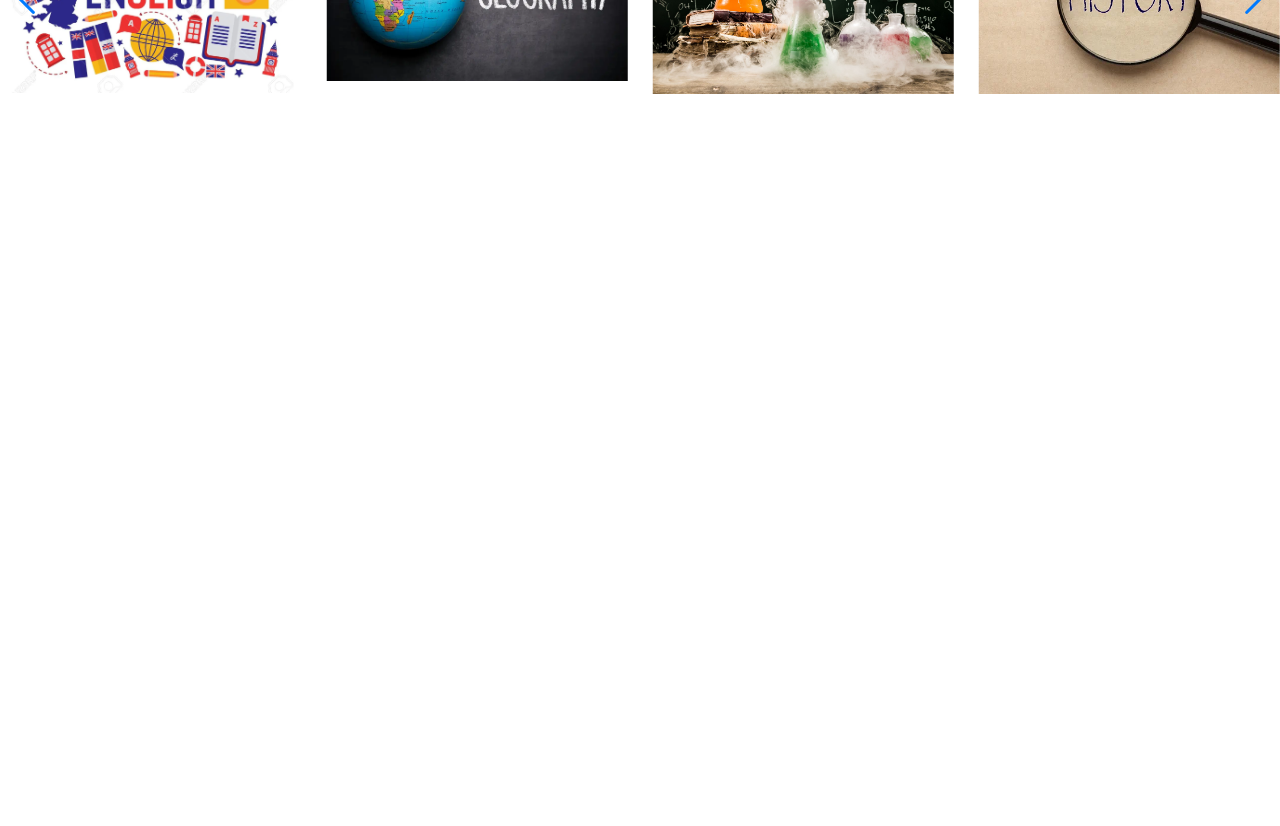
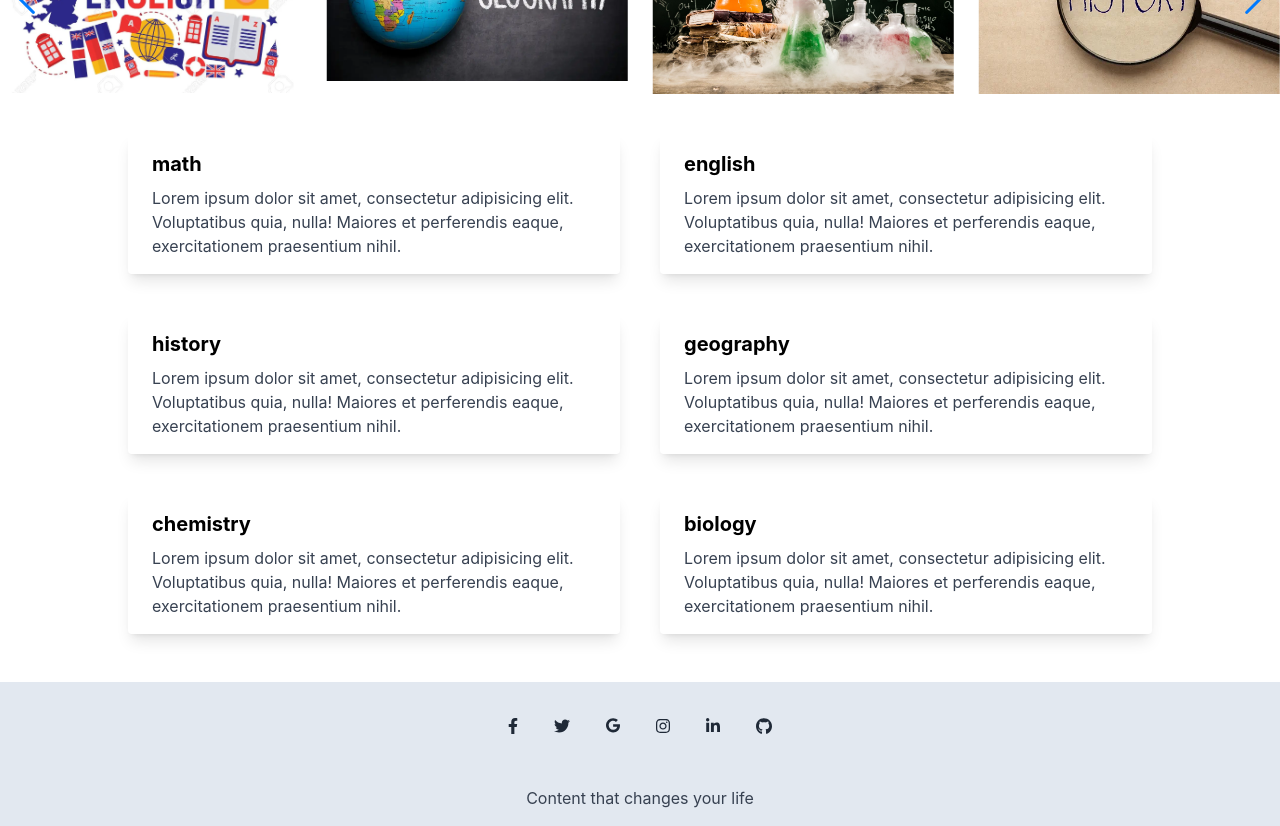
Before and after one commit to Jeko0/home_worker, a React (Create React App) app in the folder frontend/: page / in a window 1280 px wide. Shown: the part 660-1486 px from the top of the page. Before the commit the page ends 800 px from the top, so only its background shows below. Built offline with nearby package versions, Linux system fonts and the light colour scheme.

Commit message:
added footer

```diff
--- a/frontend/src/components/Button.jsx
+++ b/frontend/src/components/Button.jsx
@@ -14,7 +14,7 @@ export const Button = ({bgColor, color, size, text, borderRadius}) => {
   return (
     <button type="button"
     style={{backgroundColor: bgColor, color, borderRadius}}
-    className={`text-${size} p-3 hover:drop-shadow-xl`}
+    className={`text-${size} px-4 py-1 hover:drop-shadow-xl`}
     onClick={redirectUser}>
       {text}
     </button>
--- /dev/null
+++ b/frontend/src/components/Footer.jsx
@@ -0,0 +1,119 @@
+import React from "react";
+
+export const Footer = () => {
+  return (
+    <footer className="text-center text-white bg-slate-200 mt-12" >
+      <div className="container mx-auto pt-9">
+        <div className="flex justify-center mb-9">
+          <a href="#!" className="mr-9 text-gray-800">
+            <svg
+              aria-hidden="true"
+              focusable="false"
+              data-prefix="fab"
+              data-icon="facebook-f"
+              className="svg-inline--fa fa-facebook-f w-2.5"
+              role="img"
+              xmlns="http://www.w3.org/2000/svg"
+              viewBox="0 0 320 512"
+            >
+              <path
+                fill="currentColor"
+                d="M279.14 288l14.22-92.66h-88.91v-60.13c0-25.35 12.42-50.06 52.24-50.06h40.42V6.26S260.43 0 225.36 0c-73.22 0-121.08 44.38-121.08 124.72v70.62H22.89V288h81.39v224h100.17V288z"
+              ></path>
+            </svg>
+          </a>
+          <a href="#!" className="mr-9 text-gray-800">
+            <svg
+              aria-hidden="true"
+              focusable="false"
+              data-prefix="fab"
+              data-icon="twitter"
+              className="svg-inline--fa fa-twitter w-4"
+              role="img"
+              xmlns="http://www.w3.org/2000/svg"
+              viewBox="0 0 512 512"
+            >
+              <path
+                fill="currentColor"
+                d="M459.37 151.716c.325 4.548.325 9.097.325 13.645 0 138.72-105.583 298.558-298.558 298.558-59.452 0-114.68-17.219-161.137-47.106 8.447.974 16.568 1.299 25.34 1.299 49.055 0 94.213-16.568 130.274-44.832-46.132-.975-84.792-31.188-98.112-72.772 6.498.974 12.995 1.624 19.818 1.624 9.421 0 18.843-1.3 27.614-3.573-48.081-9.747-84.143-51.98-84.143-102.985v-1.299c13.969 7.797 30.214 12.67 47.431 13.319-28.264-18.843-46.781-51.005-46.781-87.391 0-19.492 5.197-37.36 14.294-52.954 51.655 63.675 129.3 105.258 216.365 109.807-1.624-7.797-2.599-15.918-2.599-24.04 0-57.828 46.782-104.934 104.934-104.934 30.213 0 57.502 12.67 76.67 33.137 23.715-4.548 46.456-13.32 66.599-25.34-7.798 24.366-24.366 44.833-46.132 57.827 21.117-2.273 41.584-8.122 60.426-16.243-14.292 20.791-32.161 39.308-52.628 54.253z"
+              ></path>
+            </svg>
+          </a>
+          <a href="#!" className="mr-9 text-gray-800">
+            <svg
+              aria-hidden="true"
+              focusable="false"
+              data-prefix="fab"
+              data-icon="google"
+              className="svg-inline--fa fa-google w-3.5"
+              role="img"
+              xmlns="http://www.w3.org/2000/svg"
+              viewBox="0 0 488 512"
+            >
+              <path
+                fill="currentColor"
+                d="M488 261.8C488 403.3 391.1 504 248 504 110.8 504 0 393.2 0 256S110.8 8 248 8c66.8 0 123 24.5 166.3 64.9l-67.5 64.9C258.5 52.6 94.3 116.6 94.3 256c0 86.5 69.1 156.6 153.7 156.6 98.2 0 135-70.4 140.8-106.9H248v-85.3h236.1c2.3 12.7 3.9 24.9 3.9 41.4z"
+              ></path>
+            </svg>
+          </a>
+          <a href="#!" className="mr-9 text-gray-800">
+            <svg
+              aria-hidden="true"
+              focusable="false"
+              data-prefix="fab"
+              data-icon="instagram"
+              className="svg-inline--fa fa-instagram w-3.5"
+              role="img"
+              xmlns="http://www.w3.org/2000/svg"
+              viewBox="0 0 448 512"
+            >
+              <path
+                fill="currentColor"
+                d="M224.1 141c-63.6 0-114.9 51.3-114.9 114.9s51.3 114.9 114.9 114.9S339 319.5 339 255.9 287.7 141 224.1 141zm0 189.6c-41.1 0-74.7-33.5-74.7-74.7s33.5-74.7 74.7-74.7 74.7 33.5 74.7 74.7-33.6 74.7-74.7 74.7zm146.4-194.3c0 14.9-12 26.8-26.8 26.8-14.9 0-26.8-12-26.8-26.8s12-26.8 26.8-26.8 26.8 12 26.8 26.8zm76.1 27.2c-1.7-35.9-9.9-67.7-36.2-93.9-26.2-26.2-58-34.4-93.9-36.2-37-2.1-147.9-2.1-184.9 0-35.8 1.7-67.6 9.9-93.9 36.1s-34.4 58-36.2 93.9c-2.1 37-2.1 147.9 0 184.9 1.7 35.9 9.9 67.7 36.2 93.9s58 34.4 93.9 36.2c37 2.1 147.9 2.1 184.9 0 35.9-1.7 67.7-9.9 93.9-36.2 26.2-26.2 34.4-58 36.2-93.9 2.1-37 2.1-147.8 0-184.8zM398.8 388c-7.8 19.6-22.9 34.7-42.6 42.6-29.5 11.7-99.5 9-132.1 9s-102.7 2.6-132.1-9c-19.6-7.8-34.7-22.9-42.6-42.6-11.7-29.5-9-99.5-9-132.1s-2.6-102.7 9-132.1c7.8-19.6 22.9-34.7 42.6-42.6 29.5-11.7 99.5-9 132.1-9s102.7-2.6 132.1 9c19.6 7.8 34.7 22.9 42.6 42.6 11.7 29.5 9 99.5 9 132.1s2.7 102.7-9 132.1z"
+              ></path>
+            </svg>
+          </a>
+          <a href="#!" className="mr-9 text-gray-800">
+            <svg
+              aria-hidden="true"
+              focusable="false"
+              data-prefix="fab"
+              data-icon="linkedin-in"
+              className="svg-inline--fa fa-linkedin-in w-3.5"
+              role="img"
+              xmlns="http://www.w3.org/2000/svg"
+              viewBox="0 0 448 512"
+            >
+              <path
+                fill="currentColor"
+                d="M100.28 448H7.4V148.9h92.88zM53.79 108.1C24.09 108.1 0 83.5 0 53.8a53.79 53.79 0 0 1 107.58 0c0 29.7-24.1 54.3-53.79 54.3zM447.9 448h-92.68V302.4c0-34.7-.7-79.2-48.29-79.2-48.29 0-55.69 37.7-55.69 76.7V448h-92.78V148.9h89.08v40.8h1.3c12.4-23.5 42.69-48.3 87.88-48.3 94 0 111.28 61.9 111.28 142.3V448z"
+              ></path>
+            </svg>
+          </a>
+          <a href="#!" className="text-gray-800">
+            <svg
+              aria-hidden="true"
+              focusable="false"
+              data-prefix="fab"
+              data-icon="github"
+              className="svg-inline--fa fa-github w-4"
+              role="img"
+              xmlns="http://www.w3.org/2000/svg"
+              viewBox="0 0 496 512"
+            >
+              <path
+                fill="currentColor"
+                d="M165.9 397.4c0 2-2.3 3.6-5.2 3.6-3.3.3-5.6-1.3-5.6-3.6 0-2 2.3-3.6 5.2-3.6 3-.3 5.6 1.3 5.6 3.6zm-31.1-4.5c-.7 2 1.3 4.3 4.3 4.9 2.6 1 5.6 0 6.2-2s-1.3-4.3-4.3-5.2c-2.6-.7-5.5.3-6.2 2.3zm44.2-1.7c-2.9.7-4.9 2.6-4.6 4.9.3 2 2.9 3.3 5.9 2.6 2.9-.7 4.9-2.6 4.6-4.6-.3-1.9-3-3.2-5.9-2.9zM244.8 8C106.1 8 0 113.3 0 252c0 110.9 69.8 205.8 169.5 239.2 12.8 2.3 17.3-5.6 17.3-12.1 0-6.2-.3-40.4-.3-61.4 0 0-70 15-84.7-29.8 0 0-11.4-29.1-27.8-36.6 0 0-22.9-15.7 1.6-15.4 0 0 24.9 2 38.6 25.8 21.9 38.6 58.6 27.5 72.9 20.9 2.3-16 8.8-27.1 16-33.7-55.9-6.2-112.3-14.3-112.3-110.5 0-27.5 7.6-41.3 23.6-58.9-2.6-6.5-11.1-33.3 2.6-67.9 20.9-6.5 69 27 69 27 20-5.6 41.5-8.5 62.8-8.5s42.8 2.9 62.8 8.5c0 0 48.1-33.6 69-27 13.7 34.7 5.2 61.4 2.6 67.9 16 17.7 25.8 31.5 25.8 58.9 0 96.5-58.9 104.2-114.8 110.5 9.2 7.9 17 22.9 17 46.4 0 33.7-.3 75.4-.3 83.6 0 6.5 4.6 14.4 17.3 12.1C428.2 457.8 496 362.9 496 252 496 113.3 383.5 8 244.8 8zM97.2 352.9c-1.3 1-1 3.3.7 5.2 1.6 1.6 3.9 2.3 5.2 1 1.3-1 1-3.3-.7-5.2-1.6-1.6-3.9-2.3-5.2-1zm-10.8-8.1c-.7 1.3.3 2.9 2.3 3.9 1.6 1 3.6.7 4.3-.7.7-1.3-.3-2.9-2.3-3.9-2-.6-3.6-.3-4.3.7zm32.4 35.6c-1.6 1.3-1 4.3 1.3 6.2 2.3 2.3 5.2 2.6 6.5 1 1.3-1.3.7-4.3-1.3-6.2-2.2-2.3-5.2-2.6-6.5-1zm-11.4-14.7c-1.6 1-1.6 3.6 0 5.9 1.6 2.3 4.3 3.3 5.6 2.3 1.6-1.3 1.6-3.9 0-6.2-1.4-2.3-4-3.3-5.6-2z"
+              ></path>
+            </svg>
+          </a>
+        </div>
+      </div>
+      <div
+        className="text-center text-gray-700 p-4"
+      >
+        <p>Content that changes your life</p>
+      </div>
+    </footer>
+  );
+};
--- a/frontend/src/data/links.js
+++ b/frontend/src/data/links.js
@@ -5,6 +5,7 @@ import { MdSubject } from "react-icons/md";
 import { BsPencilFill, BsFileEarmarkSpreadsheetFill } from "react-icons/bs";
 import { FiSettings } from "react-icons/fi";
 import { CgProfile } from "react-icons/cg";
+import math from '../files/images/Math.jpg'
 
 export const Links = [
   {
@@ -57,3 +58,29 @@ export const Links = [
     ],
   },
 ];
+
+export const Subjects = [
+  {
+    name: "math",
+  },
+
+  {
+    name: "english",
+  },
+
+  {
+    name: "history",
+  },
+
+  {
+    name: "geography",
+  },
+
+  {
+    name: "chemistry",
+  },
+
+  {
+    name: "biology",
+  },
+];
--- a/frontend/src/routes/home/home.jsx
+++ b/frontend/src/routes/home/home.jsx
@@ -1,5 +1,5 @@
 import React, { useState } from "react";
-
+import { Subjects } from "../../data/links.js";
 import "./home.styles.scss";
 import step from "../../files/images/step.jpg";
 import "react-responsive-carousel/lib/styles/carousel.min.css";
@@ -10,9 +10,11 @@ import history from "../../files/images/History.webp";
 import chemistry from "../../files/images/Chemistry.jpg";
 import { Swiper, SwiperSlide } from "swiper/react";
 import { Button } from "../../components/Button";
+import { Footer } from "../../components/Footer";
 import "swiper/css";
 import "swiper/css/navigation";
 import SwiperCore, { Autoplay, Pagination, Navigation } from "swiper";
+import { FiPackage } from "react-icons/fi";
 
 const Home = () => {
   SwiperCore.use([Autoplay]);
@@ -56,7 +58,7 @@ const Home = () => {
           <Button
             text="Join us"
             color="white"
-            bgColor="green"
+            bgColor="blue"
             borderRadius="10px"
           />
         </div>
@@ -113,6 +115,26 @@ const Home = () => {
           </Swiper>
         </div>
       </div>
+      <div className="justify-center flex mt-10">
+        <div className="grid grid-cols-2 gap-10 w-4/5">
+          {Subjects.map((subject) => (
+            <div
+              key={subject.name}
+              className="rounded overflow-hidden shadow-lg w-full"
+            >
+              <div className="px-6 py-4">
+                <div className="font-bold text-xl mb-2 hover:text-teal-400">{subject.name}</div>
+                <p className="text-gray-700 text-base">
+                  Lorem ipsum dolor sit amet, consectetur adipisicing elit.
+                  Voluptatibus quia, nulla! Maiores et perferendis eaque,
+                  exercitationem praesentium nihil.
+                </p>
+              </div>
+            </div>
+          ))}
+        </div>
+      </div>
+      <Footer/>
     </div>
   );
 };
```
